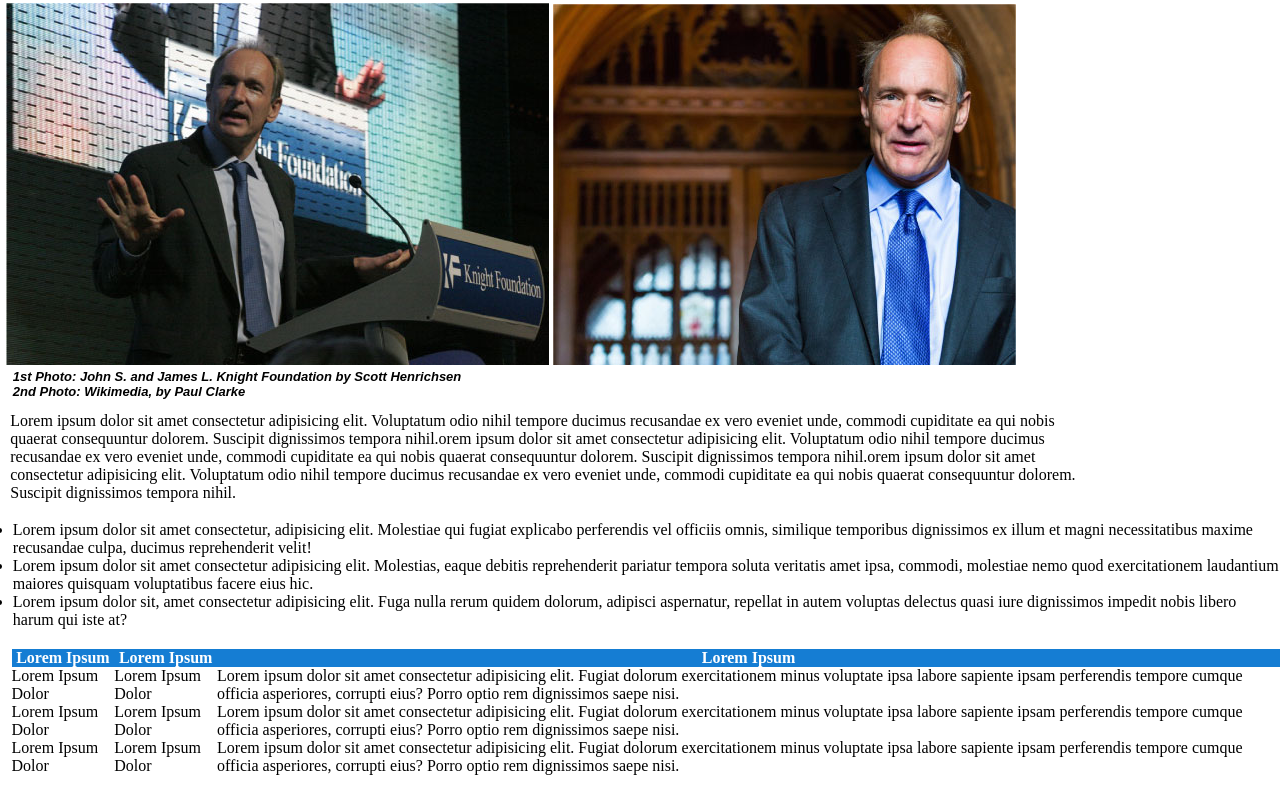
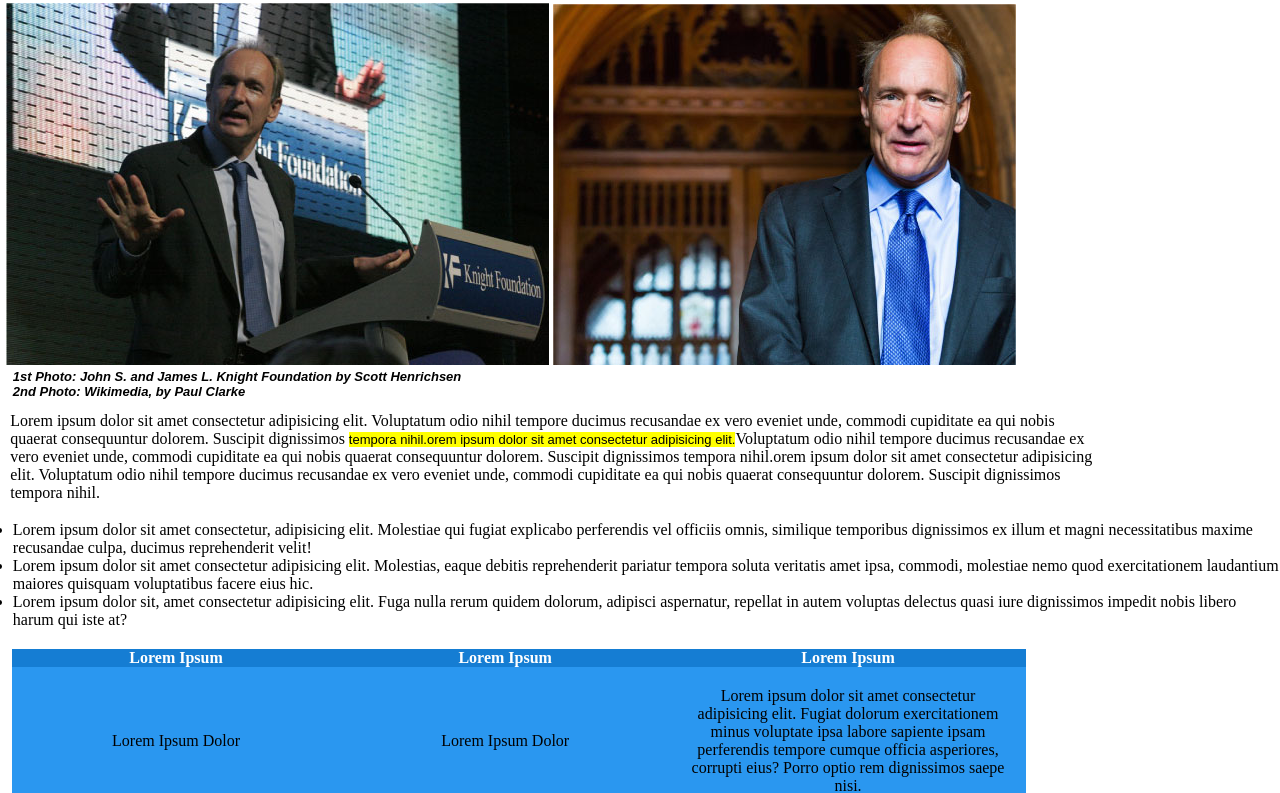
Before and after one commit to GiuseppeLanucara/html-css-booleaner, a plain HTML site: page index.html in a window 1280 px wide. Shown: the part 188-981 px from the top of the page. Drawn offline with Linux system fonts and the light colour scheme.

Commit message:
creata tabella con relativi stili

```diff
--- a/css/style.css
+++ b/css/style.css
@@ -63,8 +63,40 @@ ul{
     color: #ffffff;
 }
 
+#rigabody{
+    background-color: #2a97f0;
+}
+
+#rigabody3{
+    background-color: #2a97f0;
+}
+
 #sezionetabella{
     margin-top: 1.5%;
     margin-left: 0.9%;
 
 }
+
+tr{
+    height: 10px;
+}
+
+footer h6{
+    color: #808080;
+}
+
+tr>td{
+    padding: 20px;
+    width: 600px;
+    text-align: center;
+
+}
+
+table{
+    width: 80%;
+}
+
+#sottolineatura{
+    background-color: #ffff00;
+    color: #000000;
+}
--- a/index.html
+++ b/index.html
@@ -34,7 +34,7 @@
                 <h6>1st Photo: John S. and James L. Knight Foundation by Scott Henrichsen</h6>
                 <h6>2nd Photo: Wikimedia, by Paul Clarke</h6>
             </div>
-            <p>Lorem ipsum dolor sit amet consectetur adipisicing elit. Voluptatum odio nihil tempore ducimus recusandae ex vero eveniet unde, commodi cupiditate ea qui nobis quaerat consequuntur dolorem. Suscipit dignissimos tempora nihil.orem ipsum dolor sit amet consectetur adipisicing elit. Voluptatum odio nihil tempore ducimus recusandae ex vero eveniet unde, commodi cupiditate ea qui nobis quaerat consequuntur dolorem. Suscipit dignissimos tempora nihil.orem ipsum dolor sit amet consectetur adipisicing elit. Voluptatum odio nihil tempore ducimus recusandae ex vero eveniet unde, commodi cupiditate ea qui nobis quaerat consequuntur dolorem. Suscipit dignissimos tempora nihil.</p>
+            <p>Lorem ipsum dolor sit amet consectetur adipisicing elit. Voluptatum odio nihil tempore ducimus recusandae ex vero eveniet unde, commodi cupiditate ea qui nobis quaerat consequuntur dolorem. Suscipit dignissimos <span id="sottolineatura">tempora nihil.orem ipsum dolor sit amet consectetur adipisicing elit.</span>Voluptatum odio nihil tempore ducimus recusandae ex vero eveniet unde, commodi cupiditate ea qui nobis quaerat consequuntur dolorem. Suscipit dignissimos tempora nihil.orem ipsum dolor sit amet consectetur adipisicing elit. Voluptatum odio nihil tempore ducimus recusandae ex vero eveniet unde, commodi cupiditate ea qui nobis quaerat consequuntur dolorem. Suscipit dignissimos tempora nihil.</p>
             <ul>
                 <li>Lorem ipsum dolor sit amet consectetur, adipisicing elit. Molestiae qui fugiat explicabo perferendis vel officiis omnis, similique temporibus dignissimos ex illum et magni necessitatibus maxime recusandae culpa, ducimus reprehenderit velit!</li>
                 <li>Lorem ipsum dolor sit amet consectetur adipisicing elit. Molestias, eaque debitis reprehenderit pariatur tempora soluta veritatis amet ipsa, commodi, molestiae nemo quod exercitationem laudantium maiores quisquam voluptatibus facere eius hic.</li>
@@ -54,7 +54,7 @@
                         </tr>
                     </thead>
                     <tbody>
-                        <tr>
+                        <tr id="rigabody">
                             <td>Lorem Ipsum Dolor</td>
                             <td>Lorem Ipsum Dolor</td>
                             <td>Lorem ipsum dolor sit amet consectetur adipisicing elit. Fugiat dolorum exercitationem minus voluptate ipsa labore sapiente ipsam perferendis tempore cumque officia asperiores, corrupti eius? Porro optio rem dignissimos saepe nisi.</td>
@@ -64,7 +64,7 @@
                             <td>Lorem Ipsum Dolor</td>
                             <td>Lorem ipsum dolor sit amet consectetur adipisicing elit. Fugiat dolorum exercitationem minus voluptate ipsa labore sapiente ipsam perferendis tempore cumque officia asperiores, corrupti eius? Porro optio rem dignissimos saepe nisi.</td>
                         </tr>
-                        <tr>
+                        <tr id="rigabody3">
                             <td>Lorem Ipsum Dolor</td>
                             <td>Lorem Ipsum Dolor</td>
                             <td>Lorem ipsum dolor sit amet consectetur adipisicing elit. Fugiat dolorum exercitationem minus voluptate ipsa labore sapiente ipsam perferendis tempore cumque officia asperiores, corrupti eius? Porro optio rem dignissimos saepe nisi.</td>
@@ -78,6 +78,7 @@
     <!-- Immagini di ulteriori interessi -->
     <footer>
 
+
     </footer>
     <!-- Immagini di ulteriori interessi -->
 </body>
```
